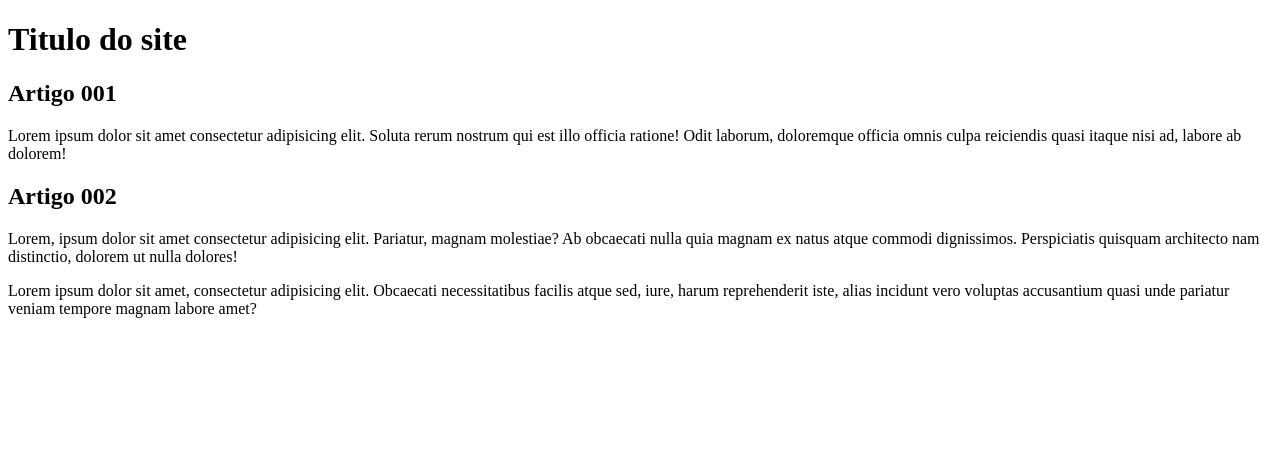
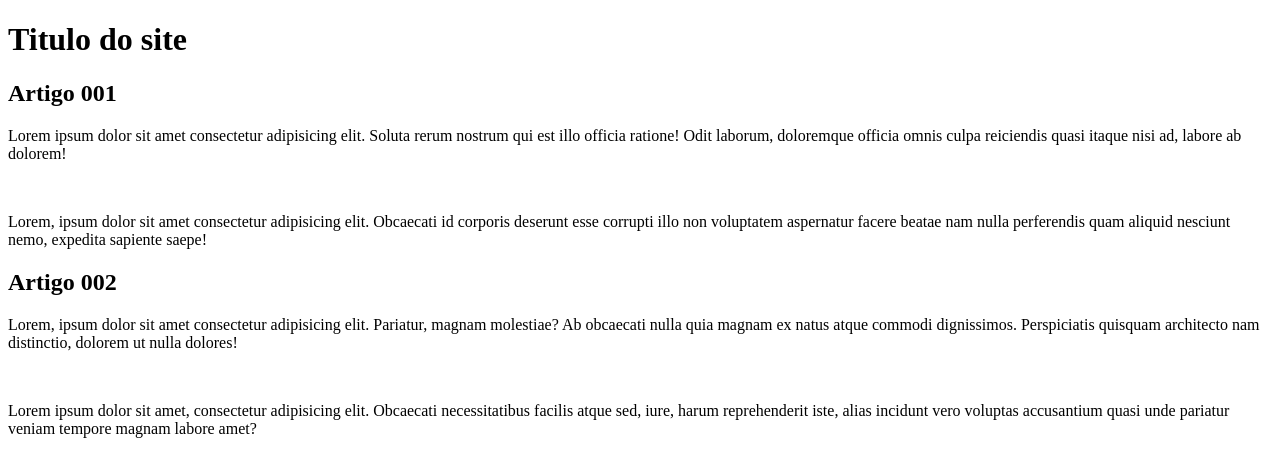
Before and after one commit to heloisahduarte/projeto-site, a plain HTML site: page index.html in a window 1280 px wide. Drawn offline with Linux system fonts and the light colour scheme.

Commit message:
Update index.html

```diff
--- a/index.html
+++ b/index.html
@@ -13,11 +13,14 @@
             <article>
                 <h2>Artigo 001</h2>
                 <p>Lorem ipsum dolor sit amet consectetur adipisicing elit. Soluta rerum nostrum qui est illo officia ratione! Odit laborum, doloremque officia omnis culpa reiciendis quasi itaque nisi ad, labore ab dolorem!</p>
+                <br>
+                <p>Lorem, ipsum dolor sit amet consectetur adipisicing elit. Obcaecati id corporis deserunt esse corrupti illo non voluptatem aspernatur facere beatae nam nulla perferendis quam aliquid nesciunt nemo, expedita sapiente saepe!</p>
             </article>
 
             <article>
                 <h2>Artigo 002</h2>
                 <p>Lorem, ipsum dolor sit amet consectetur adipisicing elit. Pariatur, magnam molestiae? Ab obcaecati nulla quia magnam ex natus atque commodi dignissimos. Perspiciatis quisquam architecto nam distinctio, dolorem ut nulla dolores!</p>
+                <br>
                 <p>Lorem ipsum dolor sit amet, consectetur adipisicing elit. Obcaecati necessitatibus facilis atque sed, iure, harum reprehenderit iste, alias incidunt vero voluptas accusantium quasi unde pariatur veniam tempore magnam labore amet?</p>
             </article>
         </header>
```
